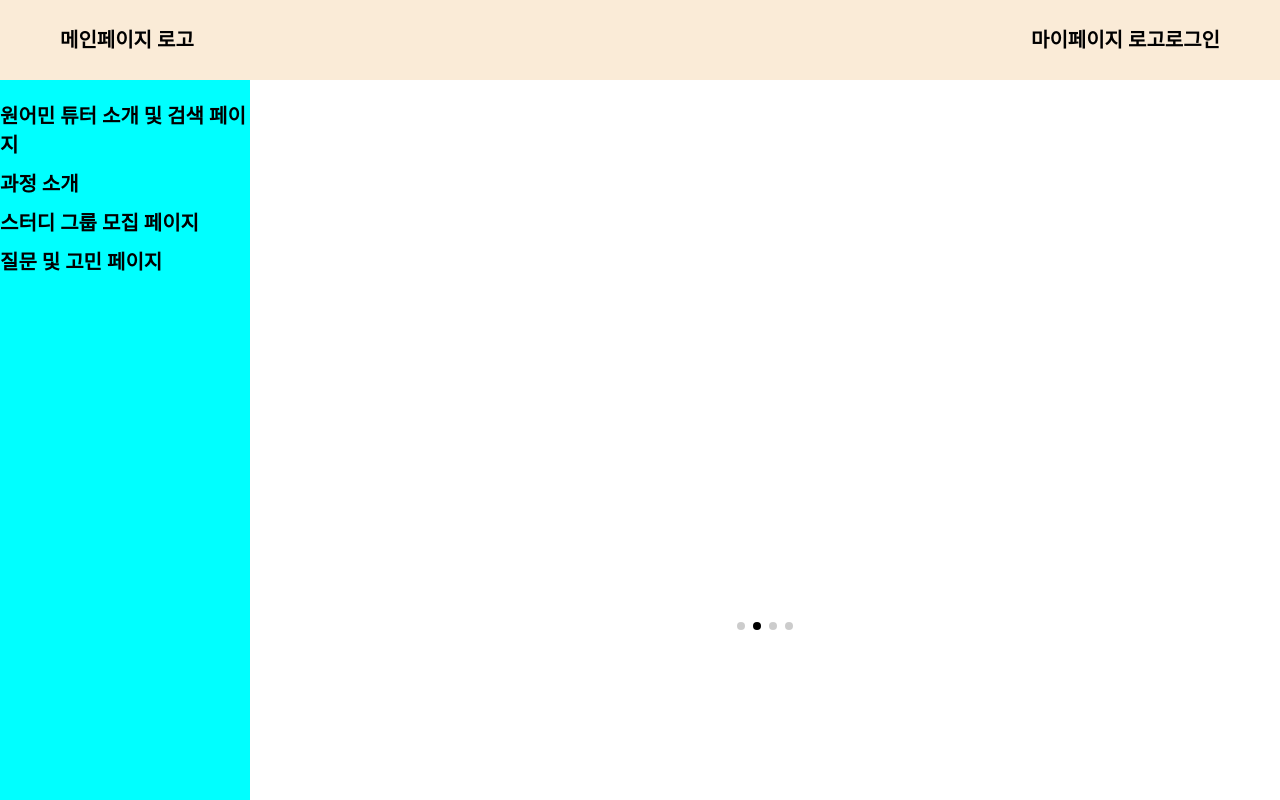
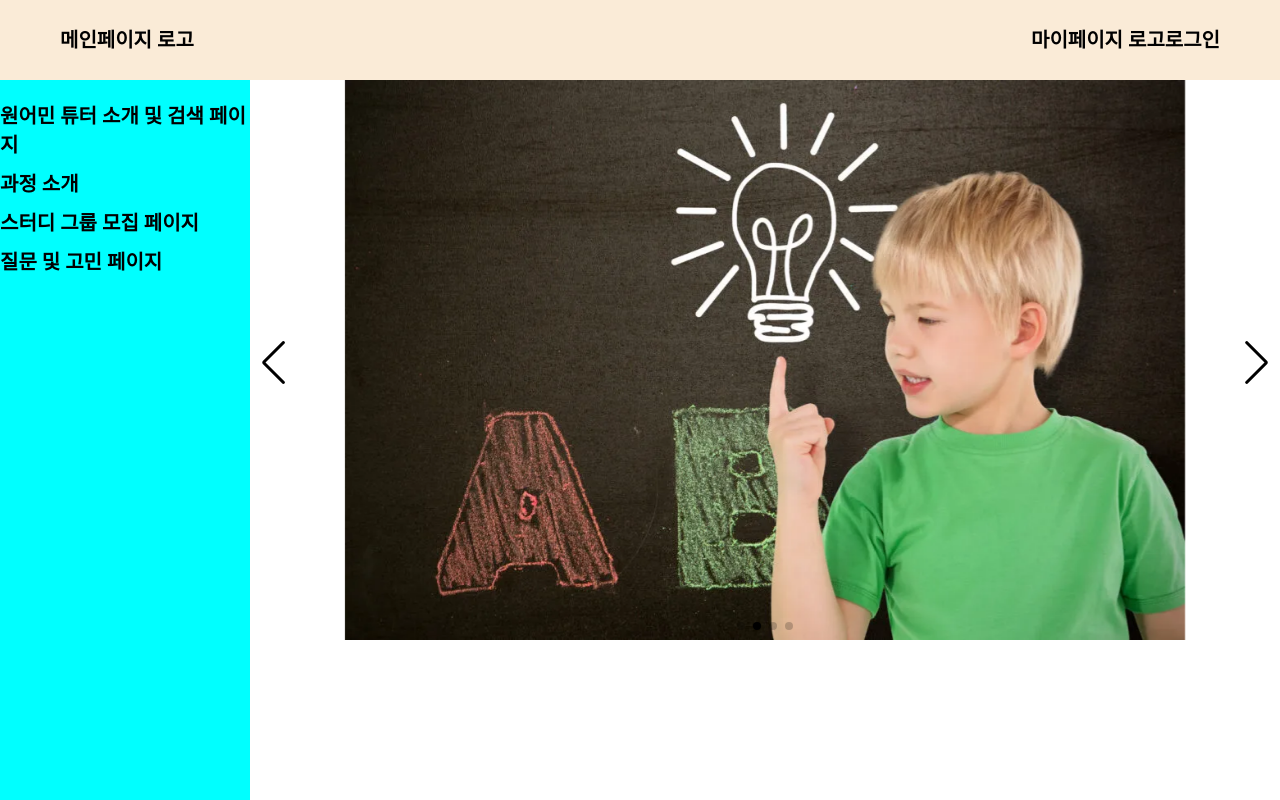
Before and after one commit to seonseon1515/english_speaking_site, a React (Create React App) app in the folder front/: page / in a window 1280 px wide. Built offline with nearby package versions, Linux system fonts and the light colour scheme.

Commit message:
ResizeObserver loop completed with undelivered notifications 오류로, swiper 동작 안함, slide 도형 겹침 문제 발생 ->루트  scss 파일의 특정 코드가 적용되지 않도록 swiper가 적용되는 컴포넌트만 따로 scss 파일만들어 import

```diff
--- a/front/src/components/Slide.tsx
+++ b/front/src/components/Slide.tsx
@@ -8,6 +8,7 @@ import 'swiper/css';
 import 'swiper/css/navigation';
 import 'swiper/css/pagination';
 import '../css/Slide.scss'
+import '../css/Variables.scss'
 
 // https://ckeditor.com/docs/ckeditor5/latest/installation/integrations/react.html#quick-start
 
@@ -16,10 +17,11 @@ export default function Slide() {
   return (
     <div>
       <Swiper
+        // resizeObserve={true}
         spaceBetween={50}
         slidesPerView={1}
         onSlideChange={() => console.log('slide change')}
-        navigation={true}
+        navigation
         pagination={{ clickable: true }}
         loop={true}
         autoplay={{delay:3000}}>
--- a/front/src/css/Slide.scss
+++ b/front/src/css/Slide.scss
@@ -9,7 +9,7 @@
 
 
 @mixin slide_imging($height){
-  width: 100vw;
+  width: 100% !important;
   height: $height;
 }
 
@@ -18,7 +18,7 @@ $slide_shape_color: black;
 .slide_box {
   display: flex;
   @include slide_imging(70vh);
-  overflow: hidden;
+  overflow: contain;
   align-items: center;
 }
 
--- a/front/src/css/Variables.scss
+++ b/front/src/css/Variables.scss
@@ -1,4 +1,4 @@
-// 루트 css
+// 루트 scss
 
 $vertical_header_width:250px;
 $horizontal_header_height:10vh;
@@ -14,7 +14,7 @@ $horizontal_header_height:10vh;
 // 헤더 컴포넌트 제외! 모든 페이지의 컴포넌트 표시할 위치, 공간 세로, 가로 길이 설정
 .components_space{
   width: calc(100vw - 250px);
-  height: calc(100vh - 10vh);
+  // height: calc(100vh - 10vh); -> 높이를 지정하면 그 높이 이상으로 컴포넌트를 배치할 수 없음. 스크롤 못함
   margin-left: $vertical_header_width;
   margin-top: $horizontal_header_height;
   position: static;
--- /dev/null
+++ b/front/src/css/mainpage_css/MainPage.scss
@@ -0,0 +1,10 @@
+$vertical_header_width:250px;
+$horizontal_header_height:10vh;
+
+.slidePage_space{
+  width: calc(100vw - 250px);
+  // height: calc(100vh - 10vh); -> 높이를 지정하면 그 높이 이상으로 컴포넌트를 배치할 수 없음. 스크롤 못함
+  margin-left: $vertical_header_width;
+  margin-top: $horizontal_header_height;
+  position: static;
+}
--- a/front/src/pages/MainPage.tsx
+++ b/front/src/pages/MainPage.tsx
@@ -1,12 +1,14 @@
 import React from 'react'
 import Slide from '../components/Slide';
 import '../css/Variables.scss'
+import '../css/mainpage_css/MainPage.scss';
 
 
 export default function MainPage() {
   return (
-  <div className='components_space'>
-    <Slide />
+  <div className='slidePage_space'>
+    {/* swiper ResizeObserver 오류 해결 위해 직속 부모인, flex의 영향을 대신 받는 div 추가 - 해결 불가 (쨌든 요소 배치의 영향을 받으니까) */}
+      <Slide />
   </div>
   );
 }
```
